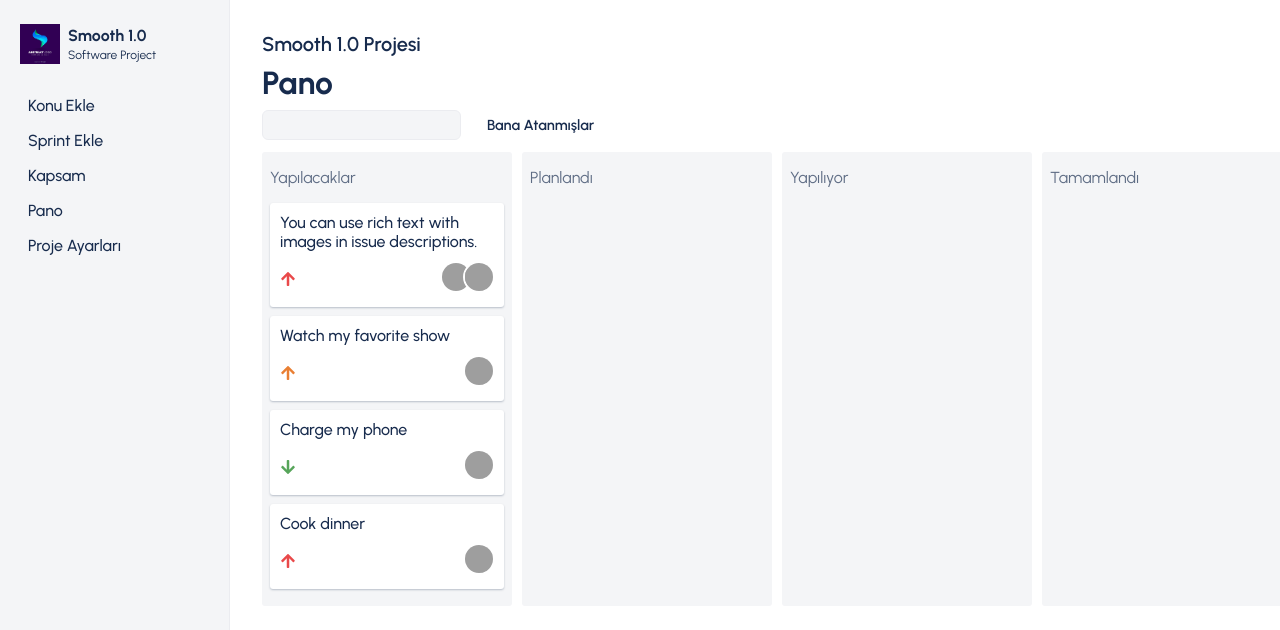
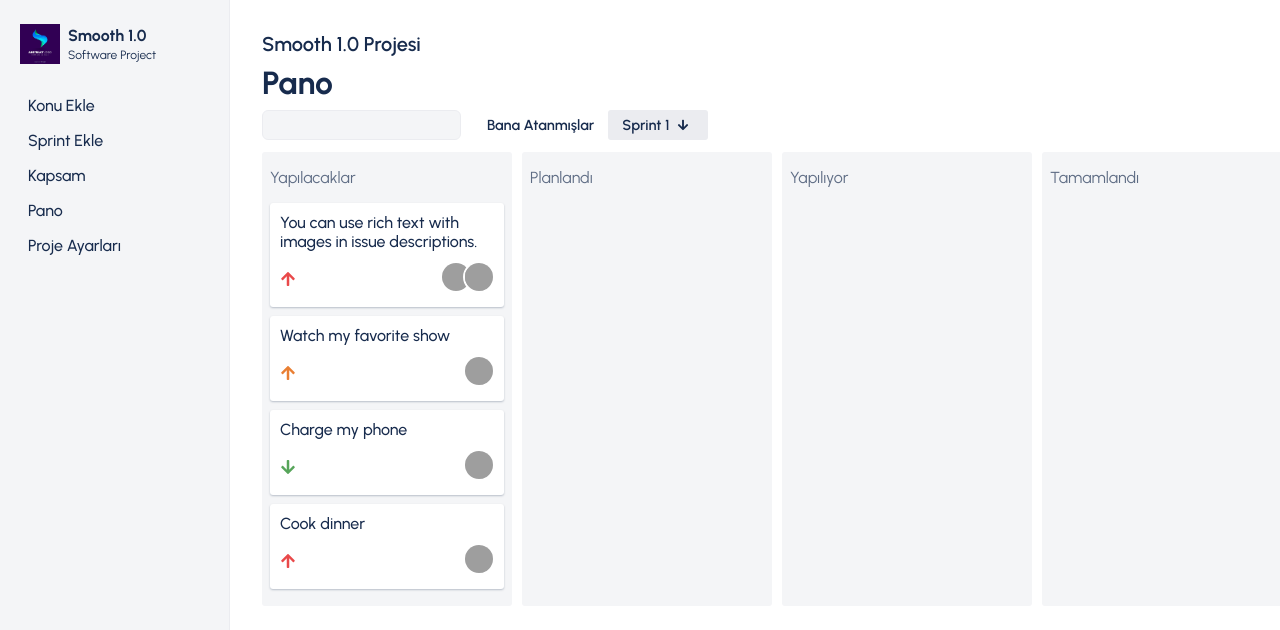
Before and after one commit to alabasemre/smooth, a React (Vite) app: page / in a window 1280 px wide. Shown: the top 630 px of the page. Built offline with nearby package versions, Linux system fonts and the light colour scheme; grey boxes are pictures that could not be loaded.

Commit message:
feat: adds switch between sprints

```diff
--- a/src/Pages/Kanban/KanbanPage.jsx
+++ b/src/Pages/Kanban/KanbanPage.jsx
@@ -1,10 +1,19 @@
 import { Outlet } from 'react-router-dom';
 import KanbanBoard from '../../components/Kanban/KanbanBoard';
 import PageHeader from '../../components/PageHeader/PageHeader';
-
+import { FaArrowDown } from 'react-icons/fa';
 import styles from './KanbanPage.module.css';
+import TaskContext from '../../store/task-context';
+import { useContext, useState } from 'react';
 
 function KanbanPage() {
+    const { changeSprint, sprints, activeSprintId } = useContext(TaskContext);
+    const [sprintDropdownOpen, setSprintDropdownOpen] = useState(false);
+
+    function sprintDropdownHandler() {
+        setSprintDropdownOpen((isOpen) => !isOpen);
+    }
+
     return (
         <>
             <PageHeader title='Pano' />
@@ -13,6 +22,39 @@ function KanbanPage() {
                 <button className={styles['filter-button']}>
                     Bana Atanmışlar
                 </button>
+                {sprints && (
+                    <div className={styles['sprints-dropdown-container']}>
+                        <div
+                            className={`${styles['sprints-dropdown-selected']} ${styles['filter-button']}`}
+                            onClick={sprintDropdownHandler}
+                        >
+                            <span> {sprints[activeSprintId]?.title}</span>
+                            <FaArrowDown size={12} />
+                        </div>
+                        {sprintDropdownOpen && (
+                            <div className={styles['sprints-dropdown-items']}>
+                                {Object.entries(sprints).map(([key, value]) => {
+                                    if (value.id !== activeSprintId) {
+                                        return (
+                                            <div
+                                                key={key}
+                                                className={`${styles['sprints-dropdown-item']} ${styles['filter-button']}`}
+                                                onClick={() => {
+                                                    changeSprint(value.id);
+                                                    setSprintDropdownOpen(
+                                                        false
+                                                    );
+                                                }}
+                                            >
+                                                {value.title}
+                                            </div>
+                                        );
+                                    }
+                                })}
+                            </div>
+                        )}
+                    </div>
+                )}
             </div>
 
             <KanbanBoard />
--- a/src/Pages/Kanban/KanbanPage.module.css
+++ b/src/Pages/Kanban/KanbanPage.module.css
@@ -25,6 +25,7 @@
     font-weight: 600;
     font-family: 'Urbanist', sans-serif;
     color: var(--primary-text);
+    gap: 8px;
 }
 
 .filter-button:hover {
@@ -34,3 +35,36 @@
     border: none;
     border-radius: 6px;
 }
+
+.sprints-dropdown-selected {
+    background-color: var(--secondary-bg);
+    color: var(--primary-text);
+}
+
+.sprints-dropdown-selected:hover {
+    background-color: var(--secondary-bg);
+    color: var(--primary-text);
+}
+
+.sprints-dropdown-container {
+    position: relative;
+    width: 100px;
+}
+
+.sprints-dropdown-items {
+    position: absolute;
+    margin-top: 2px;
+}
+
+.sprints-dropdown-item {
+    color: var(--primary-bg);
+    background-color: var(--highlight-text);
+
+    width: 100px;
+    border-radius: 3px;
+}
+.sprints-dropdown-item:hover {
+    border-radius: 3px;
+    color: var(--primary-text);
+    background-color: var(--secondary-bg);
+}
--- a/src/initial-data.js
+++ b/src/initial-data.js
@@ -22,6 +22,164 @@ const initialData = {
         planned: { text: 'Planlandı' },
         'in-progress': { text: 'Yapılıyor' },
         done: { text: 'Tamamlandı' },
+    },
+
+    sprints: {
+        1: {
+            id: 1,
+            description: 'Sprint 1',
+            title: 'Sprint 1',
+            tasks: {
+                1: {
+                    id: 1,
+                    content:
+                        'You can use rich text with images in issue descriptions.',
+                    description: 'task-1 description',
+                    reporter: 1,
+                    assignees: [2, 3],
+                    status: 'todo',
+                    priority: 1,
+                    comments: [
+                        {
+                            id: 1,
+                            date: '01.01.2024 14:30',
+                            comment: 'Nice Work',
+                            worker: 1,
+                        },
+                    ],
+                    createdAt: '20.12.2023',
+                },
+                2: {
+                    id: 2,
+                    content: 'Watch my favorite show',
+                    description: 'task-2 description',
+                    reporter: 1,
+                    assignees: [2],
+                    status: 'todo',
+                    priority: 2,
+                    comments: [],
+                    createdAt: '20.12.2023 14:30',
+                },
+                3: {
+                    id: 3,
+                    content: 'Charge my phone',
+                    description: 'task-3 description',
+                    reporter: 1,
+                    assignees: [1],
+                    status: 'todo',
+                    priority: 3,
+                    comments: [],
+                    createdAt: '20.12.2023 14:30',
+                },
+                4: {
+                    id: 4,
+                    content: 'Cook dinner',
+                    description: 'task-4 description',
+                    reporter: 1,
+                    assignees: [1],
+                    status: 'todo',
+                    priority: 1,
+                    comments: [],
+                    createdAt: '20.12.2023 12:30',
+                },
+            },
+            columns: {
+                todo: {
+                    id: 'todo',
+                    title: 'Yapılacaklar',
+                    taskIds: [1, 2, 3, 4],
+                },
+                planned: {
+                    id: 'planned',
+                    title: 'Planlandı',
+                    taskIds: [],
+                },
+                'in-progress': {
+                    id: 'in-progress',
+                    title: 'Yapılıyor',
+                    taskIds: [],
+                },
+                done: {
+                    id: 'done',
+                    title: 'Tamamlandı',
+                    taskIds: [],
+                },
+            },
+
+            columnOrder: ['todo', 'planned', 'in-progress', 'done'],
+        },
+        2: {
+            id: 2,
+            description: 'Sprint 2',
+            title: 'Sprint 2',
+            tasks: {
+                1: {
+                    id: 1,
+                    content:
+                        'You can use rich text with images in issue descriptions.',
+                    description: 'task-1 description',
+                    reporter: 1,
+                    assignees: [2, 3],
+                    status: 'todo',
+                    priority: 1,
+                    comments: [
+                        {
+                            id: 1,
+                            date: '01.01.2024 14:30',
+                            comment: 'Nice Work',
+                            worker: 1,
+                        },
+                    ],
+                    createdAt: '20.12.2023',
+                },
+                2: {
+                    id: 2,
+                    content: 'Watch my favorite show',
+                    description: 'task-2 description',
+                    reporter: 1,
+                    assignees: [2],
+                    status: 'todo',
+                    priority: 2,
+                    comments: [],
+                    createdAt: '20.12.2023 14:30',
+                },
+                3: {
+                    id: 3,
+                    content: 'Charge my phone',
+                    description: 'task-3 description',
+                    reporter: 1,
+                    assignees: [1],
+                    status: 'todo',
+                    priority: 3,
+                    comments: [],
+                    createdAt: '20.12.2023 14:30',
+                },
+            },
+            columns: {
+                todo: {
+                    id: 'todo',
+                    title: 'Yapılacaklar',
+                    taskIds: [1, 2],
+                },
+                planned: {
+                    id: 'planned',
+                    title: 'Planlandı',
+                    taskIds: [3],
+                },
+                'in-progress': {
+                    id: 'in-progress',
+                    title: 'Yapılıyor',
+                    taskIds: [],
+                },
+                done: {
+                    id: 'done',
+                    title: 'Tamamlandı',
+                    taskIds: [],
+                },
+            },
+
+            columnOrder: ['todo', 'planned', 'in-progress', 'done'],
+        },
     },
 
     tasks: {
--- a/src/store/TaskProvider.jsx
+++ b/src/store/TaskProvider.jsx
@@ -4,12 +4,25 @@ import TaskContext from './task-context';
 import initialData from '../initial-data';
 
 const defaultTaskState = {
-    tasks: initialData,
+    tasks: initialData.sprints[1],
+    sprints: initialData.sprints,
+    activeSprintId: 1,
 };
 
 const taskReducer = (state, action) => {
     if (action.type === 'REORDER') {
-        return { tasks: action.data };
+        return {
+            sprints: { ...state.sprints, [action.data.id]: action.data },
+            tasks: action.data,
+        };
+    }
+
+    if (action.type === 'CHANGE_SPRINT') {
+        return {
+            ...state,
+            tasks: state.sprints[action.sprintId],
+            activeSprintId: action.sprintId,
+        };
     }
 
     if (action.type === 'ADD') {
@@ -21,15 +34,18 @@ const taskReducer = (state, action) => {
             taskIds: [...oldCol.taskIds, action.id],
         };
 
+        const newTasks = {
+            ...state.tasks,
+            tasks: { ...state.tasks.tasks, [action.id]: action.data },
+            columns: {
+                ...state.tasks.columns,
+                [action.data.status]: newColumn,
+            },
+        };
+
         return {
-            tasks: {
-                ...state.tasks,
-                tasks: { ...state.tasks.tasks, [action.id]: action.data },
-                columns: {
-                    ...state.tasks.columns,
-                    [action.data.status]: newColumn,
-                },
-            },
+            tasks: newTasks,
+            sprints: { ...state.sprints, [action.id]: newTasks },
         };
     }
 
@@ -79,11 +95,18 @@ const TaskProvider = ({ children }) => {
         taskActions({ type: 'DELETE', data: task });
     };
 
+    const changeSprint = (sprintId) => {
+        taskActions({ type: 'CHANGE_SPRINT', sprintId: sprintId });
+    };
+
     const taskContext = {
         tasks: taskState.tasks,
+        sprints: taskState.sprints,
+        activeSprintId: taskState.activeSprintId,
         updateList: reorderTasks,
         addTask: addTask,
         deleteTask: deleteTask,
+        changeSprint: changeSprint,
     };
 
     return (
--- a/src/store/task-context.jsx
+++ b/src/store/task-context.jsx
@@ -2,10 +2,13 @@ import { createContext } from 'react';
 
 const TaskContext = createContext({
     tasks: [],
+    sprints: [],
+    activeSprintId: 1,
     addTask: () => {},
     deleteTask: () => {},
     updateTask: () => {},
     updateList: () => {},
+    changeSprint: () => {},
 });
 
 export default TaskContext;
```
